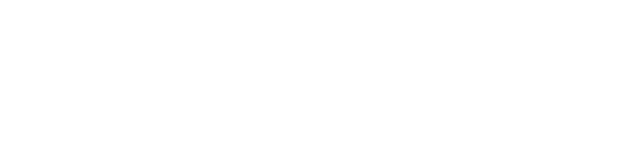
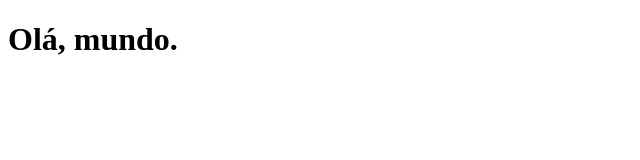
Before and after one commit to giovanycesar/curso_git_01, a plain HTML site: page index.html in a window 1280 px wide. Shown: the whole page, without its empty margins (0-640 px from the left). Drawn offline with Linux system fonts and the light colour scheme.

Commit message:
Funcionalidade executada

```diff
--- a/index.html
+++ b/index.html
@@ -6,6 +6,6 @@
     <title>Document</title>
 </head>
 <body>
-
+    <h1>Olá, mundo.</h1>
 </body>
 </html>
```
